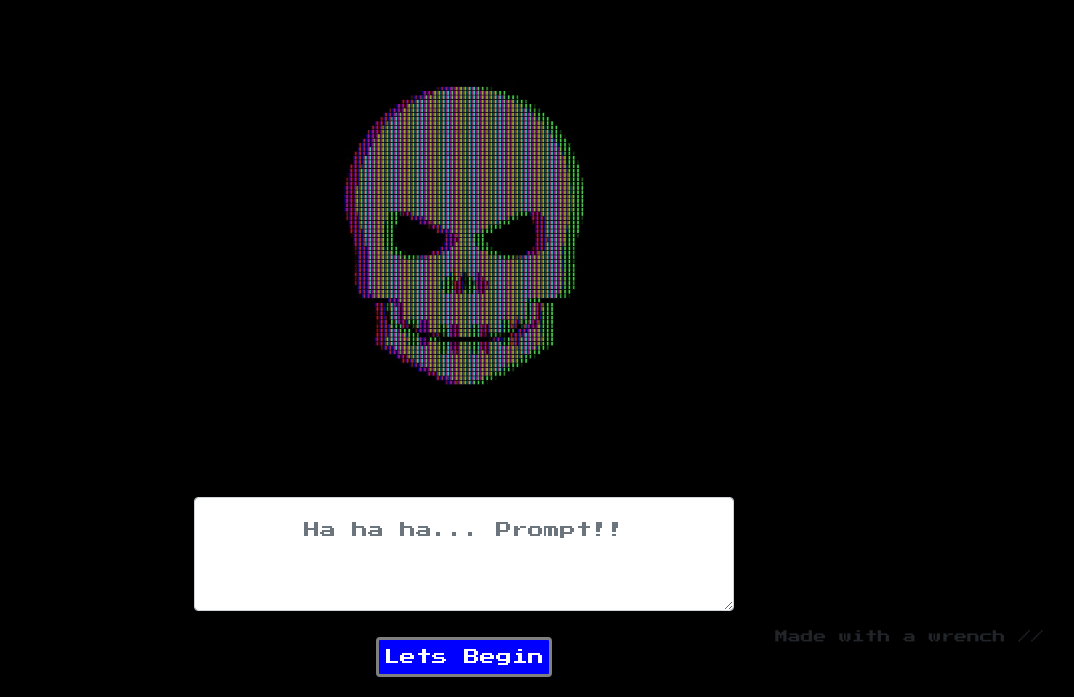
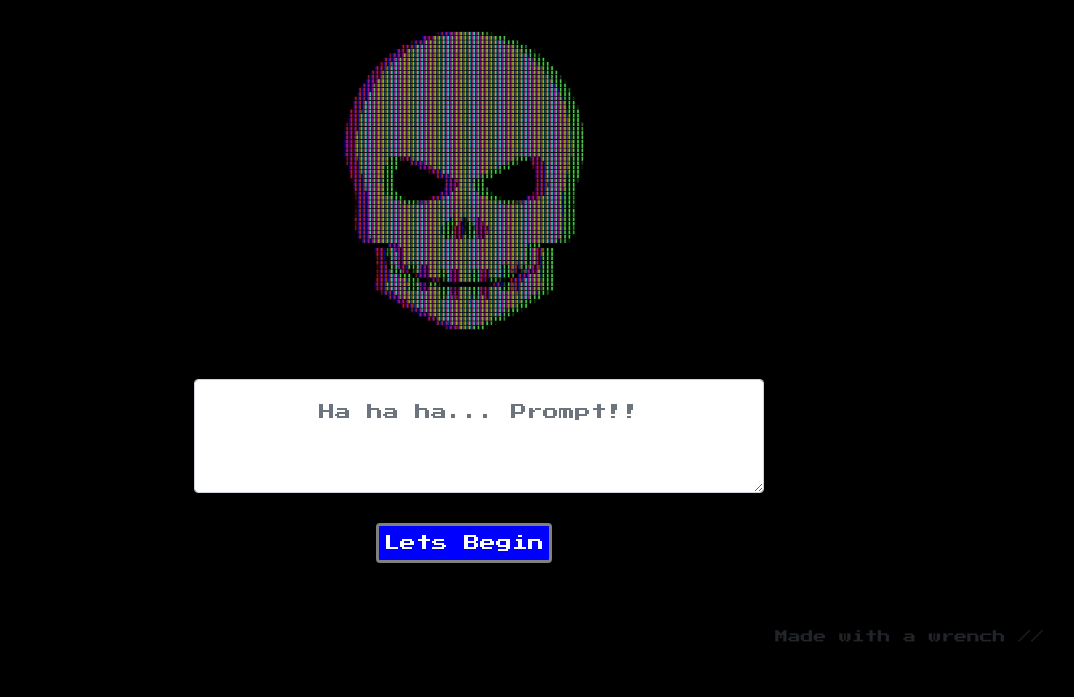
Before and after one commit to Ryuku72/03PasswordGenerator, a plain HTML site: page index.html in a window 1280 px wide. Shown: the part 128-825 px from the top of the page, without its empty margins (176-1250 px from the left). After the commit the page ends 800 px from the top, so only its background shows below. Drawn offline with nearby package versions, Linux system fonts and the light colour scheme.

Commit message:
last changes to css

```diff
--- a/style.css
+++ b/style.css
@@ -54,16 +54,20 @@ h2 {
 .hero {
     display: block;
     margin: 5%;
+    width: 40%;
     margin-left: auto;
     margin-right: auto;
-    width: 40%;
     padding: 20px;
+    position: relative;
+    bottom: 55px;
 }
 
 .textbox {
     text-align: center;
     padding: 20px;
     border: solid 1px 1px red;
+    position: absolute;
+    bottom: 80px;
 }
 
 #generate {
@@ -72,6 +76,7 @@ h2 {
     border: grey solid;
     background-color: blue;
     color: white;
+    position: relative;
 }
 
 
```
